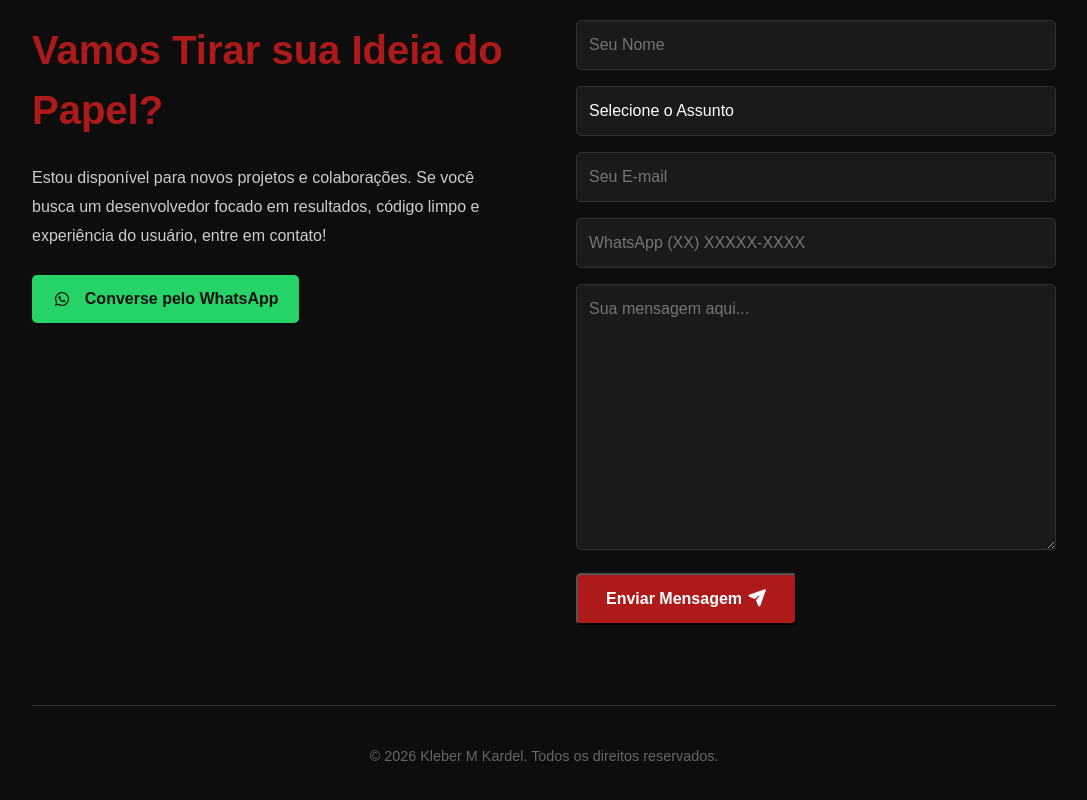
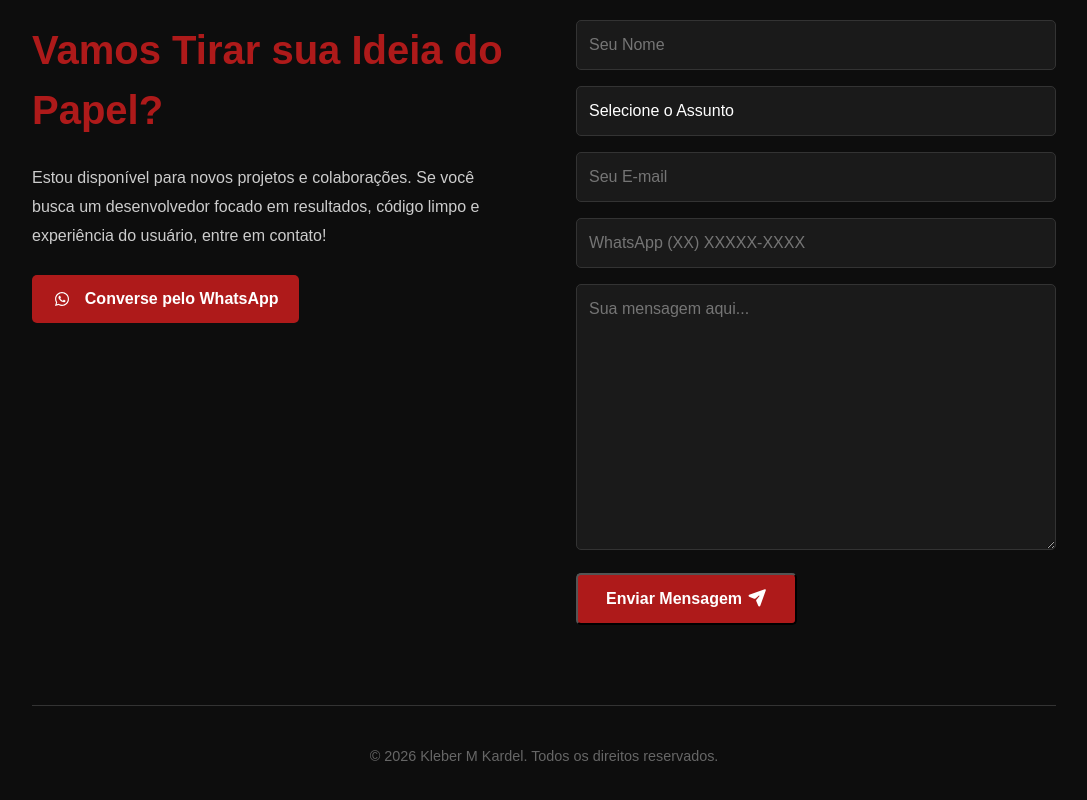
Before and after one commit to klebermkardel/portfolio, a React (Vite) app: page / in a window 1280 px wide. Shown: the part 3047-3847 px from the top of the page, without its empty margins (96-1183 px from the left). Built offline with nearby package versions, Linux system fonts and the light colour scheme.

Commit message:
feat(index.css): altera cor do botão do whatsapp para cor padrão do projeto

```diff
--- a/src/index.css
+++ b/src/index.css
@@ -455,8 +455,8 @@ a {
   display: inline-flex;
   align-items: center;
   gap: 0.8rem;
-  background-color: #25d366;
-  color: var(--bg-navbar);
+  background-color: var(--accent-color);
+  color: #fff;
   padding: 12px 20px;
   border-radius: 5px;
   font-weight: bold;
```
